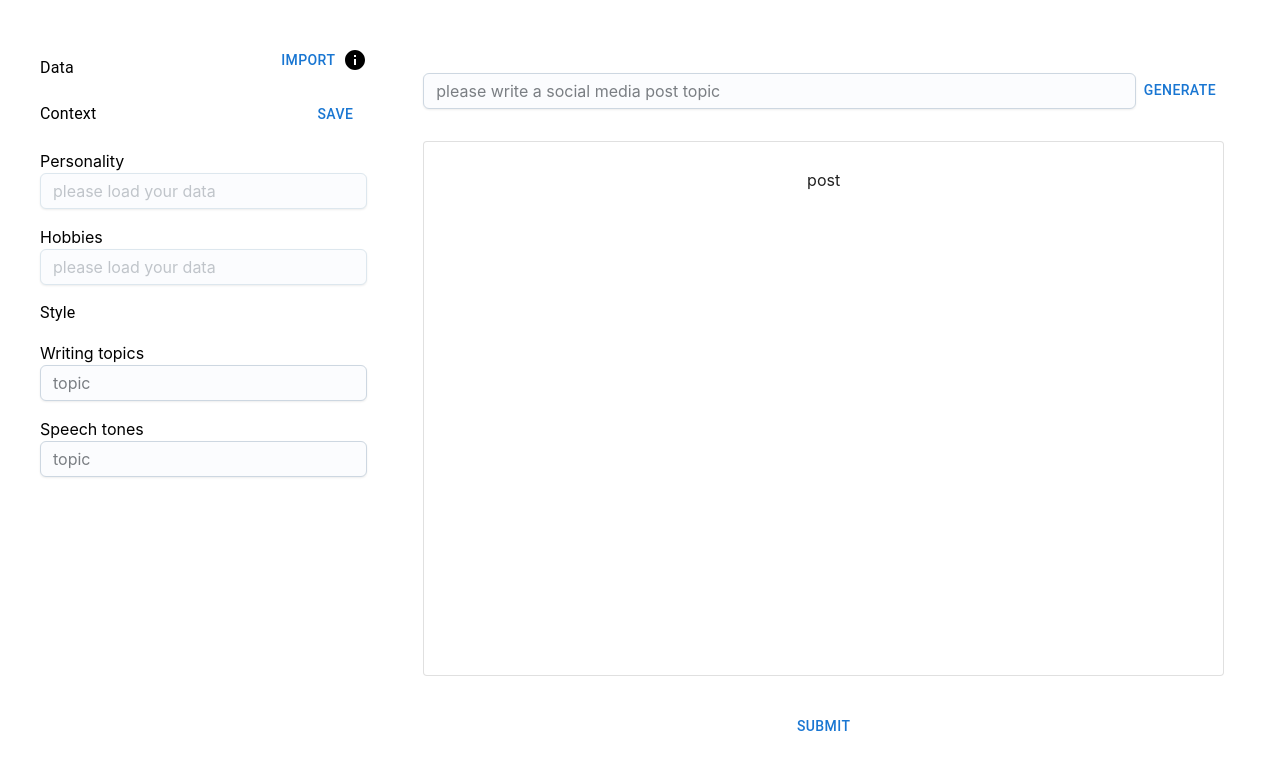
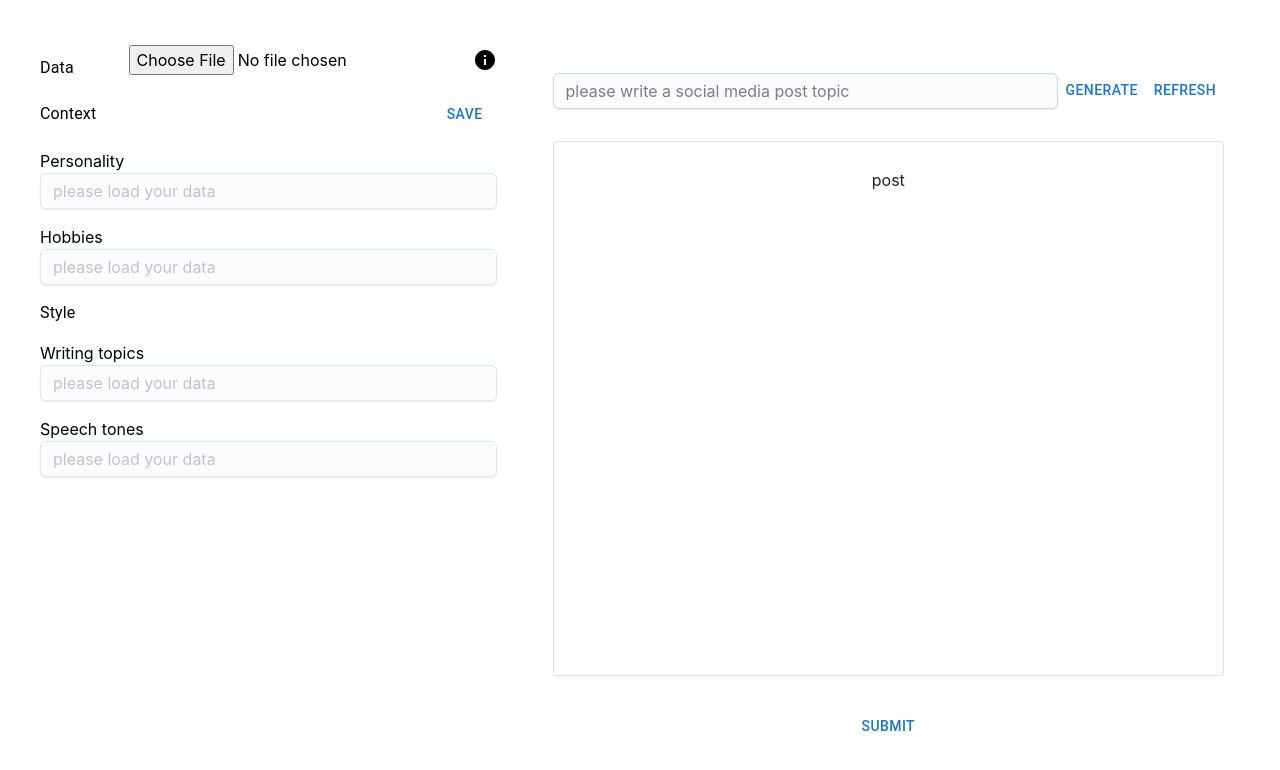
Before and after one commit to ejjjjkang/character-bot-front, a React (Create React App) app in the folder frontend/: page / in a window 1280 px wide. Shown: the top 770 px of the page. Built offline with nearby package versions, Linux system fonts and the light colour scheme.

Commit message:
revise import file

```diff
--- a/frontend/src/pages/Board.tsx
+++ b/frontend/src/pages/Board.tsx
@@ -16,15 +16,53 @@ import AppBar from "@mui/material";
 const Board = () => {
 	const [db, setDb] = useState([]);
 	const [load, setLoad] = useState({
-		personality: "",
+		personalities: "",
 		hobbies: "",
+		lifestyles: "",
+		language_styles: "",
+		emojis: "",
+		writing_topics: "",
 	});
+	const [process, setProcess] = useState(false);
+	const [file, setFile] = useState();
 
-	function handleLoad(e: React.MouseEvent<HTMLElement>) {
+	const loadFile = (e: React.MouseEvent<HTMLElement>) => {
 		e.preventDefault();
-		axios.get("http://localhost:8000/api/db").then((res) => {
-			setDb(res.data);
-		});
+		const reader = new FileReader();
+		reader.onload = (e) => {
+			const text = (e.target as FileReader).result;
+			const json = csvToJson(text as string);
+			handleCsv({ key: json });
+		};
+	};
+
+	function csvToJson(csv: string) {
+		const lines = csv.split("\n");
+		const result = [];
+		const headers = lines[0].split(",");
+
+		for (let i = 1; i < lines.length; i++) {
+			const obj: { [key: string]: string } = {}; // Add index signature to object type declaration
+			const currentline = lines[i].split(",");
+			for (let j = 0; j < headers.length; j++) {
+				obj[headers[j].trim()] = currentline[j].trim();
+			}
+			result.push(obj);
+		}
+		return JSON.stringify(result);
+	}
+
+	const handleOnChange = (e: any) => {
+		setFile(e.target.files[0]);
+	};
+
+	function handleCsv(csvToJson: { key: string }) {
+		axios
+			.post("http://localhost:8000/update_posting", csvToJson)
+			.then((res) => {})
+			.catch((errors) => {
+				console.log(errors);
+			});
 	}
 
 	function handleSave(e: React.MouseEvent<HTMLElement>) {
@@ -59,7 +97,18 @@ const Board = () => {
 							</Typography>
 						</Stack>
 						<Stack direction={"row"} alignItems={"center"}>
-							<Button onClick={(e) => handleLoad(e)}>Import</Button>
+							<form>
+								<input
+									type={"file"}
+									id={"csvFileInput"}
+									accept={".csv"}
+									onChange={handleOnChange}
+								/>
+
+								{/* <Button onClick={(e) => loadFile(e)}>Import</Button> */}
+							</form>
+
+							{process ? <Button>Load</Button> : null}
 							<InfoIcon></InfoIcon>
 						</Stack>
 					</Stack>
@@ -80,8 +129,8 @@ const Board = () => {
 								<Stack alignSelf={"flex-start"}>Personality</Stack>
 								<Textarea
 									placeholder="please load your data"
-									value={load.personality}
-									disabled={load.personality ? false : true}
+									value={load.personalities}
+									disabled={load.personalities ? false : true}
 								></Textarea>
 							</Stack>
 							<Stack mt={2}>
@@ -101,11 +150,19 @@ const Board = () => {
 						<Stack>
 							<Stack mt={2}>
 								<Stack alignSelf={"flex-start"}>Writing topics</Stack>
-								<Textarea placeholder="topic"></Textarea>
+								<Textarea
+									placeholder="please load your data"
+									value={load.writing_topics}
+									disabled={load.writing_topics ? false : true}
+								></Textarea>
 							</Stack>
 							<Stack mt={2}>
 								<Stack alignSelf={"flex-start"}>Speech tones</Stack>
-								<Textarea placeholder="topic"></Textarea>
+								<Textarea
+									placeholder="please load your data"
+									value={load.language_styles}
+									disabled={load.language_styles ? false : true}
+								></Textarea>
 							</Stack>
 						</Stack>
 					</Stack>
@@ -117,6 +174,9 @@ const Board = () => {
 						</Stack>
 						<Stack mt={2}>
 							<Button>Generate</Button>
+						</Stack>
+						<Stack mt={2}>
+							<Button>Refresh</Button>
 						</Stack>
 					</Stack>
 					<Stack m={2} flexGrow={5}>
```
